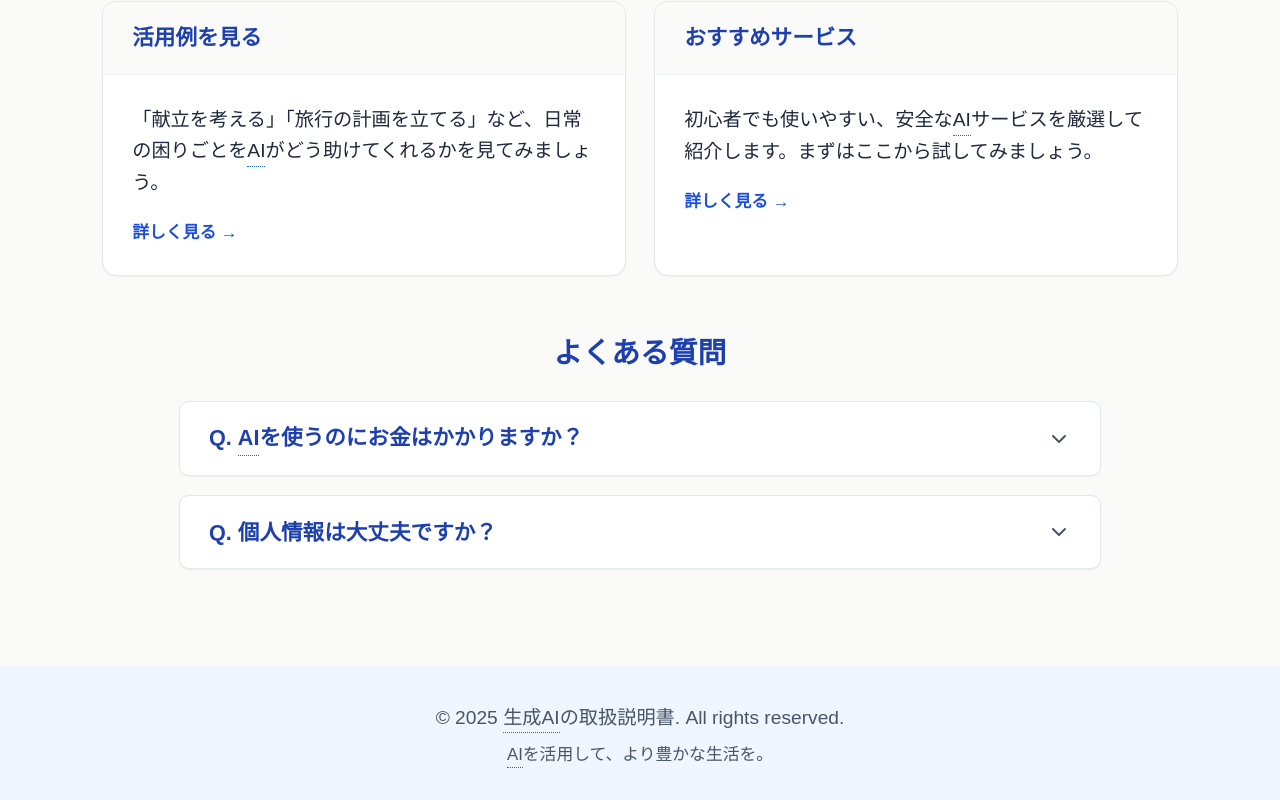
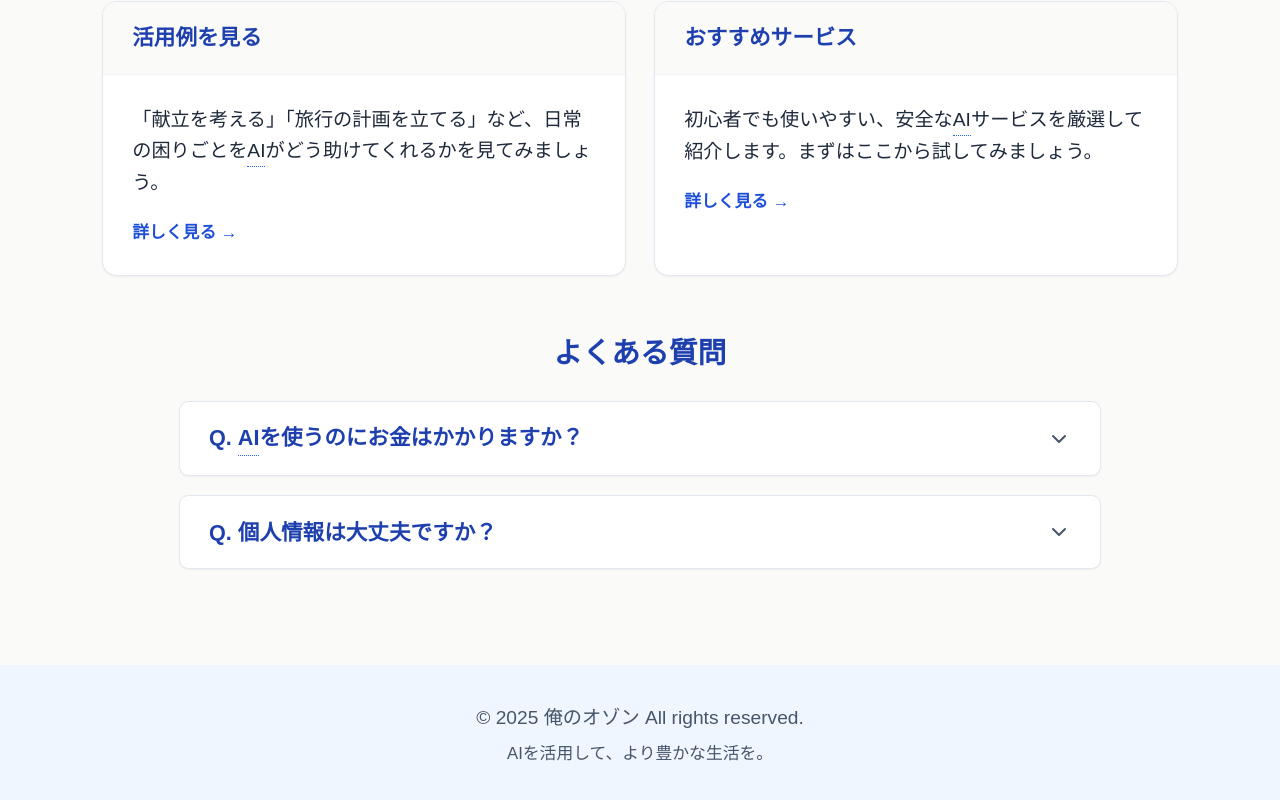
Before and after one commit to SantaHirai/AI_Instruction_portalsite, a React (Vite) app: page / in a window 1280 px wide. Shown: the part 874-1674 px from the top of the page. Built offline with nearby package versions, Linux system fonts and the light colour scheme.

Commit message:
フッターのテキストを更新し、FormattedTextの使用を削除
フッターのテキストコンテンツを新しいブランディングに置き換え、FormattedTextコンポーネントの使用を削除してプレーンテキストに変更。

```diff
--- a/src/components/layout/Footer.tsx
+++ b/src/components/layout/Footer.tsx
@@ -1,11 +1,11 @@
-import { FormattedText } from '../ui/FormattedText';
+import React from 'react';
 
 export const Footer: React.FC = () => {
   return (
     <footer className="bg-primary-50 mt-12 py-8">
       <div className="container mx-auto px-4 text-center text-text-muted text-base">
-        <p>© {new Date().getFullYear()} <FormattedText text="生成AIの取扱説明書" />. All rights reserved.</p>
-        <p className="mt-2 text-sm"><FormattedText text="AIを活用して、より豊かな生活を。" /></p>
+        <p>© {new Date().getFullYear()} 俺のオゾン All rights reserved.</p>
+        <p className="mt-2 text-sm">AIを活用して、より豊かな生活を。</p>
       </div>
     </footer>
   );
```
